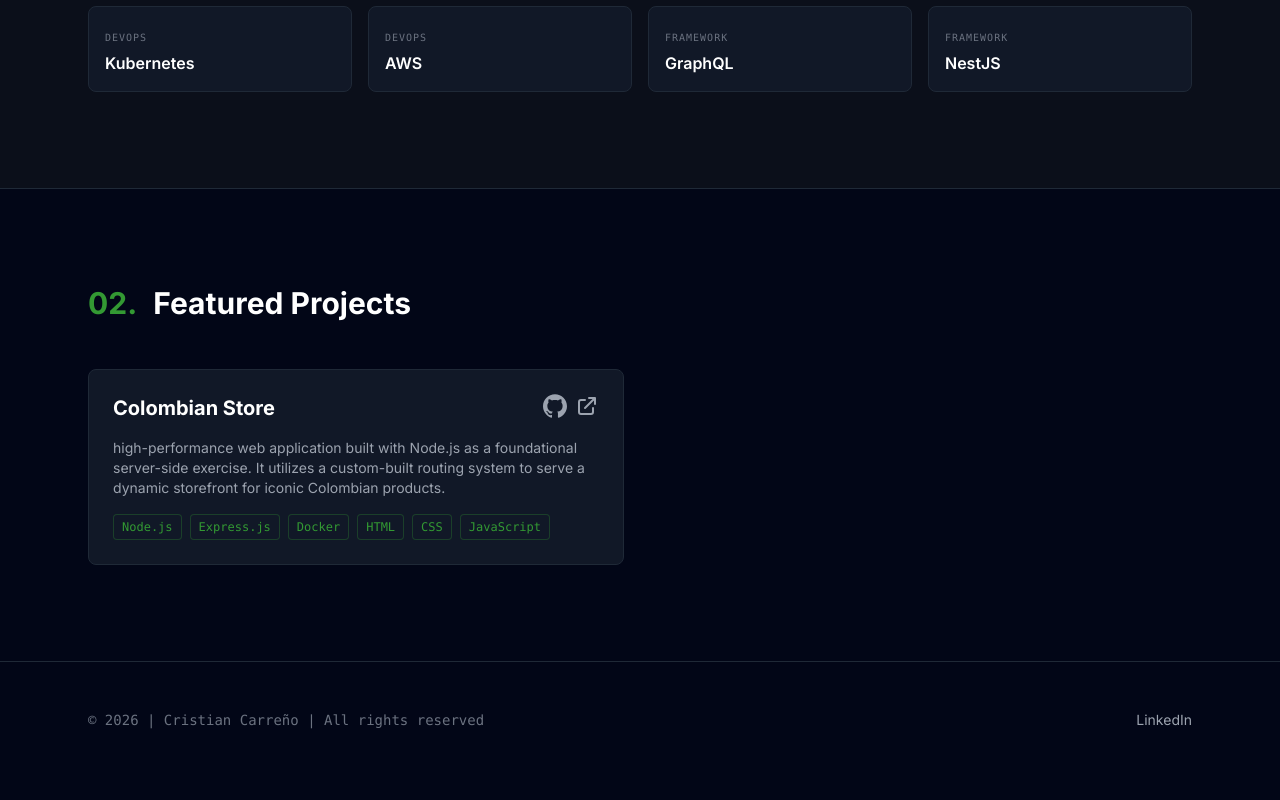
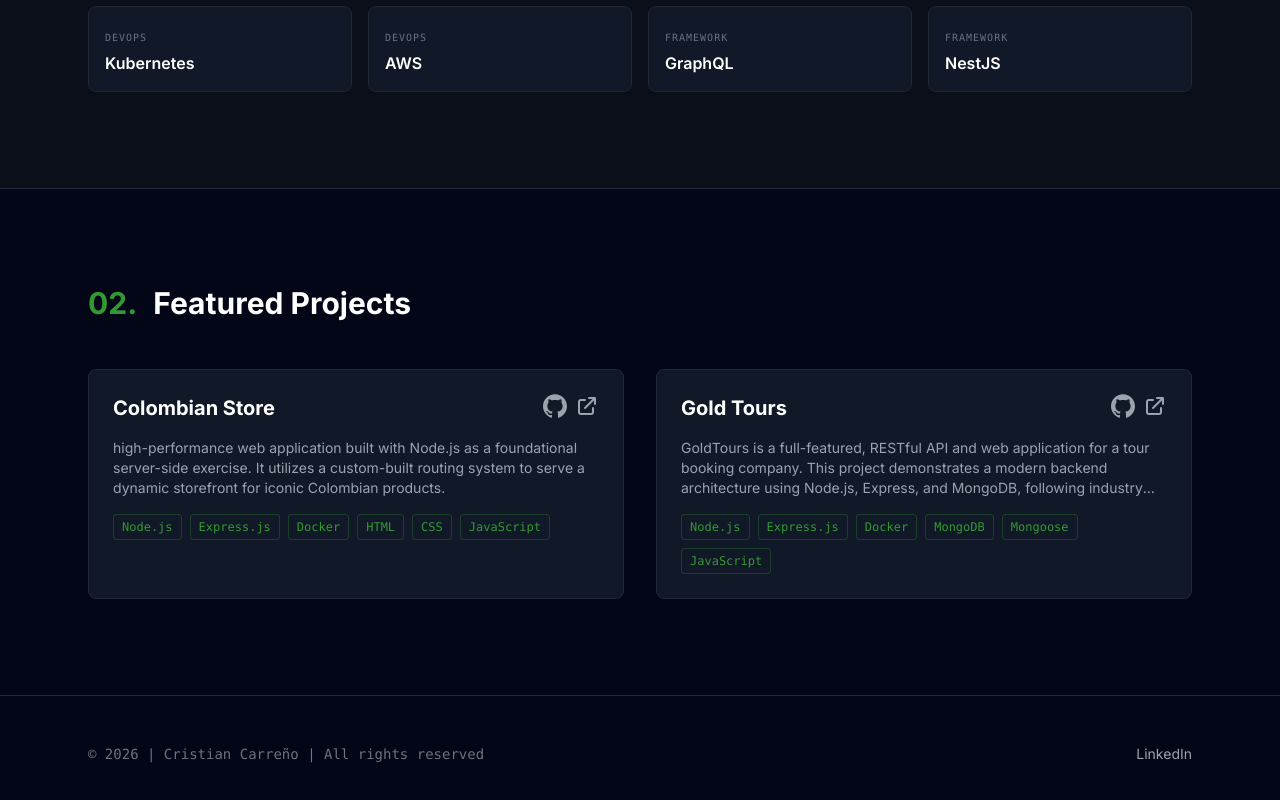
Before and after one commit to gaaplex/cycarrenol_portfolio, a React (Vite) app: page / in a window 1280 px wide. Shown: the part 1008-1808 px from the top of the page. Before the commit the page ends 1786 px from the top, so only its background shows below. Built offline with nearby package versions, Linux system fonts and the light colour scheme.

Commit message:
Add Gold tours project

```diff
--- a/constants.ts
+++ b/constants.ts
@@ -9,7 +9,16 @@ export const PROJECTS: Project[] = [
     technologies: ['Node.js', 'Express.js', 'Docker', 'HTML', 'CSS', 'JavaScript'],
     link: 'https://github.com/gaaplex/colombianStore',
     github: 'https://github.com/gaaplex/colombianStore'
+  },
+  {
+    id: '2',
+    title: 'Gold Tours',
+    description: 'GoldTours is a full-featured, RESTful API and web application for a tour booking company. This project demonstrates a modern backend architecture using Node.js, Express, and MongoDB, following industry best practices for security, performance, and scalability.',
+    technologies: ['Node.js', 'Express.js', 'Docker', 'MongoDB', 'Mongoose', 'JavaScript'],
+    link: 'https://github.com/gaaplex/goldTours',
+    github: 'https://github.com/gaaplex/goldTours'
   }
+
 ];
 
 export const SKILLS: Skill[] = [
```
